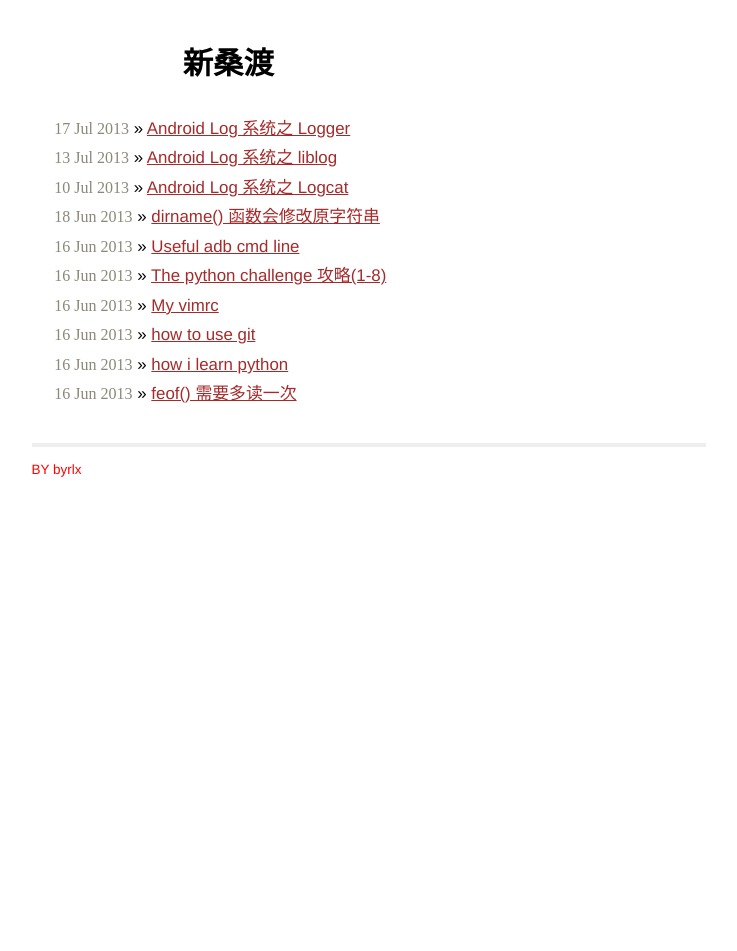
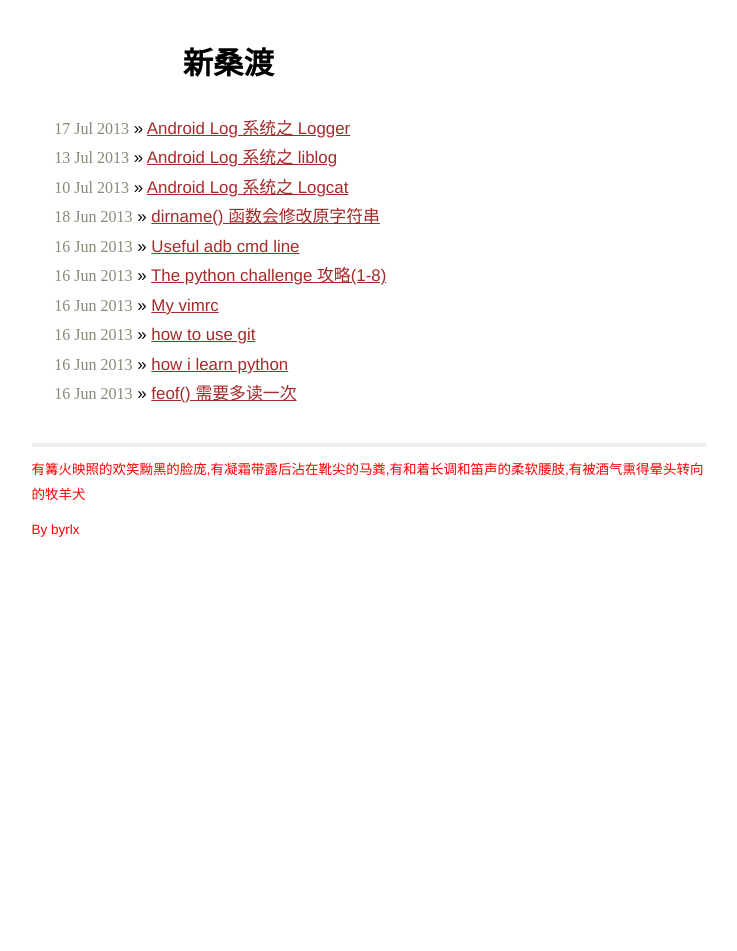
Before and after one commit to byrlx/byrlx.github.io, a Jekyll site: the page built from index.html, in a window 1280 px wide. Shown: the whole page, without its empty margins (271-1008 px from the left). Built offline with Jekyll 4.4.1, drawn with Linux system fonts in a browser that asks for light colours; Markdown is read by kramdown in place of the engine named in the settings.

Commit message:
modify post

```diff
--- a/_layouts/default.html
+++ b/_layouts/default.html
@@ -33,8 +33,9 @@ var WRInitTime=(new Date()).getTime();
   <div class="footer">
     <div class="contact">
       <p>
-			BY byrlx
+	  有篝火映照的欢笑黝黑的脸庞,有凝霜带露后沾在靴尖的马粪,有和着长调和笛声的柔软腰肢,有被酒气熏得晕头转向的牧羊犬
       </p>
+	  <p>By byrlx</p>
     </div>
   </div>
 </div>
```
